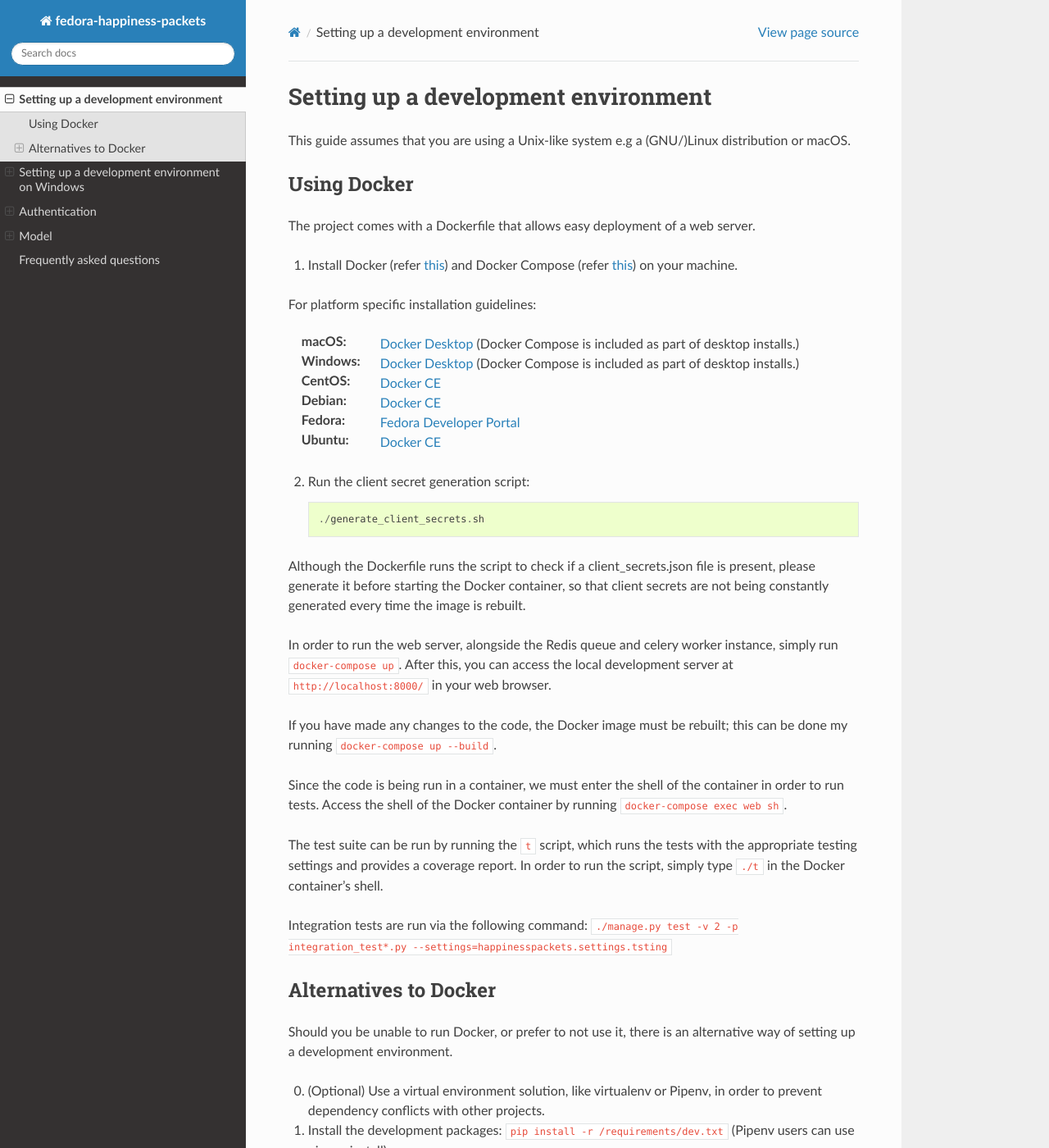
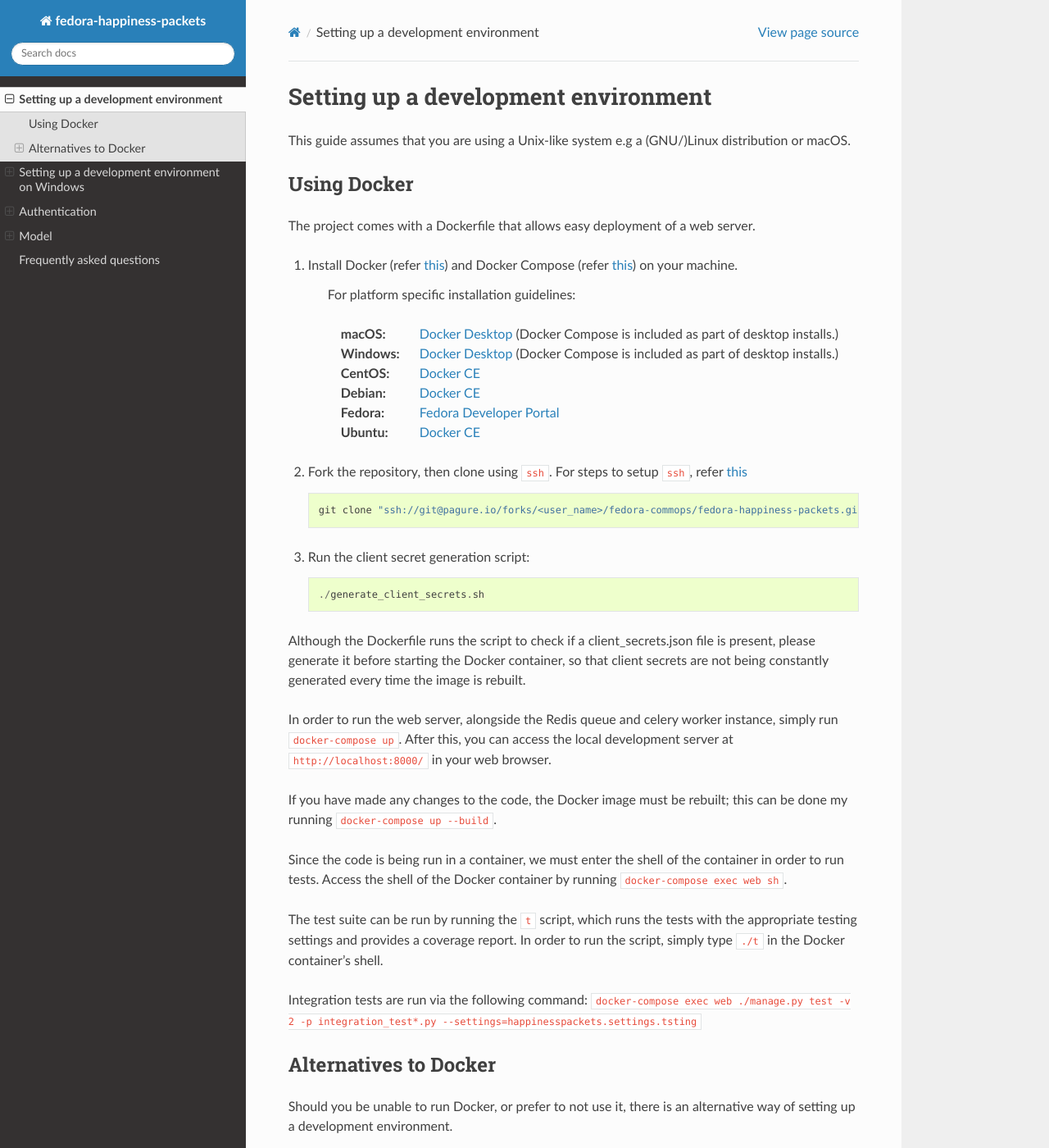
Before and after one commit to travisdev1/travis, a Sphinx documentation site: the page built from docs/setup/development.rst, in a window 1280 px wide and 1400 px high. Shown: the whole window at 82% size. Built offline with Sphinx 7.4.7 and the Read the Docs theme 2.0.0, drawn with Linux system fonts in a browser that asks for light colours; formulas are drawn with MathJax 3.

Commit message:
Updated setup details, and correctly formatted the old document(development.rst)

```diff
--- a/docs/setup/development.rst
+++ b/docs/setup/development.rst
@@ -9,18 +9,22 @@ Using Docker
 
 The project comes with a Dockerfile that allows easy deployment of a web server.
 
-1. Install Docker (refer `this <https://docs.docker.com/install/>`_) and Docker Compose (refer `this <https://docs.docker.com/compose/install/>`_) on your machine.
+#. Install Docker (refer `this <https://docs.docker.com/install/>`_) and Docker Compose (refer `this <https://docs.docker.com/compose/install/>`_) on your machine.
 
-For platform specific installation guidelines:
+    For platform specific installation guidelines:
 
-:macOS: `Docker Desktop <https://docs.docker.com/docker-for-mac/install/>`_ (Docker Compose is included as part of desktop installs.)
-:Windows: `Docker Desktop <https://docs.docker.com/docker-for-windows/install/>`_ (Docker Compose is included as part of desktop installs.)
-:CentOS: `Docker CE <https://docs.docker.com/install/linux/docker-ce/centos/>`_
-:Debian: `Docker CE <https://docs.docker.com/install/linux/docker-ce/debian/>`_
-:Fedora: `Fedora Developer Portal <https://developer.fedoraproject.org/tools/docker/docker-installation.html>`_
-:Ubuntu: `Docker CE <https://docs.docker.com/install/linux/docker-ce/ubuntu/>`_
+    :macOS: `Docker Desktop <https://docs.docker.com/docker-for-mac/install/>`_ (Docker Compose is included as part of desktop installs.)
+    :Windows: `Docker Desktop <https://docs.docker.com/docker-for-windows/install/>`_ (Docker Compose is included as part of desktop installs.)
+    :CentOS: `Docker CE <https://docs.docker.com/install/linux/docker-ce/centos/>`_
+    :Debian: `Docker CE <https://docs.docker.com/install/linux/docker-ce/debian/>`_
+    :Fedora: `Fedora Developer Portal <https://developer.fedoraproject.org/tools/docker/docker-installation.html>`_
+    :Ubuntu: `Docker CE <https://docs.docker.com/install/linux/docker-ce/ubuntu/>`_
 
-2. Run the client secret generation script::
+#. Fork the repository, then clone using ``ssh``. For steps to setup ``ssh``, refer `this <https://docs.pagure.org/pagure/usage/first_steps.html>`_ ::
+
+    git clone "ssh://git@pagure.io/forks/<user_name>/fedora-commops/fedora-happiness-packets.git"
+
+#. Run the client secret generation script::
 
     ./generate_client_secrets.sh
 
@@ -37,7 +41,7 @@ Access the shell of the Docker container by running ``docker-compose exec web sh
 The test suite can be run by running the ``t`` script, which runs the tests with the appropriate testing settings and provides a coverage report.
 In order to run the script, simply type ``./t`` in the Docker container's shell.
 
-Integration tests are run via the following command: ``./manage.py test -v 2 -p integration_test*.py --settings=happinesspackets.settings.tsting``
+Integration tests are run via the following command: ``docker-compose exec web ./manage.py test -v 2 -p integration_test*.py --settings=happinesspackets.settings.tsting``
 
 
 Alternatives to Docker
--- a/docs/setup/development_windows.rst
+++ b/docs/setup/development_windows.rst
@@ -19,7 +19,7 @@ Setting up the development environment
 ========================================
 
 #. Fork the `current repository <https://pagure.io/fedora-commops/fedora-happiness-packets>`_ to your profile.
-#. Clone this forked repository to your system using Git with the following command::
+#. Clone this forked repository (ssh method is recommended, the steps can be found `here <https://docs.pagure.org/pagure/usage/first_steps.html>`_) to your system using Git with the following command::
 
     git clone "https://pagure.io/forks/<user_name>/fedora-commops/fedora-happiness-packets.git"
 
```
